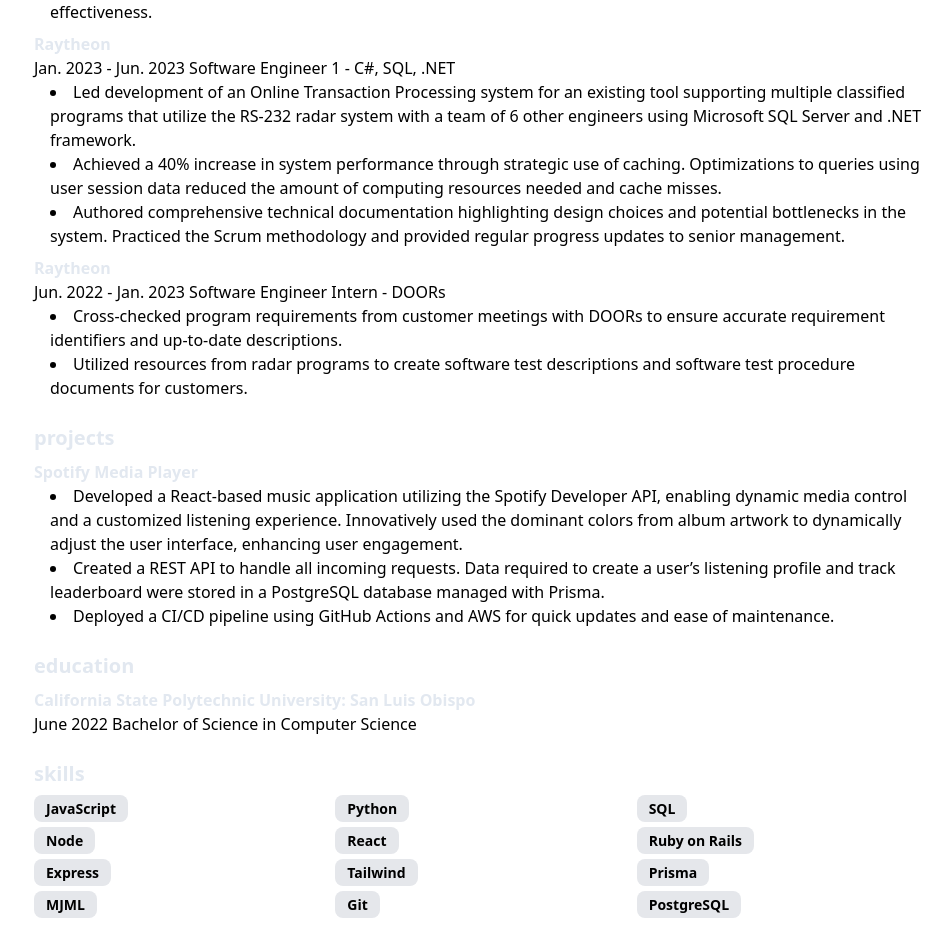
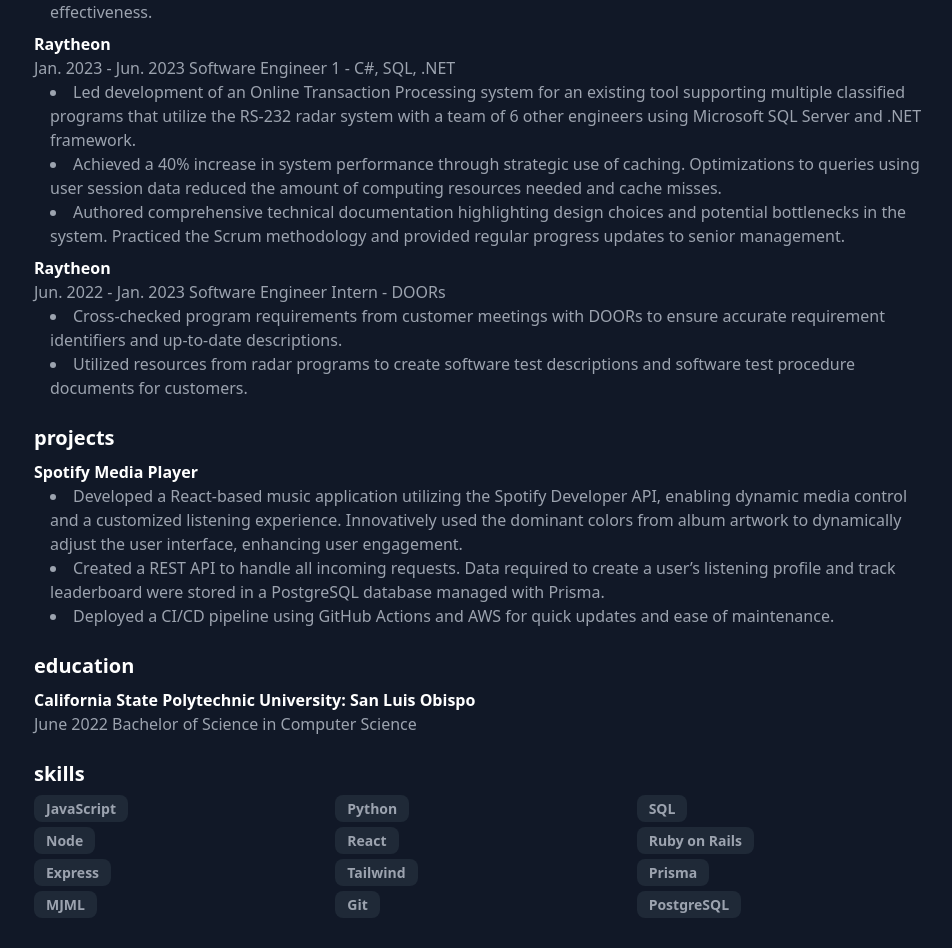
Before and after one commit to edolivar/personalWebsite, a React (Vite) app: page /Resume in a window 1280 px wide. Shown: the part 640-1588 px from the top of the page, without its empty margins (158-1110 px from the left). Built offline with nearby package versions, Linux system fonts and the light colour scheme.

Commit message:
updating darkmode resume

```diff
--- a/src/Components/Resume.jsx
+++ b/src/Components/Resume.jsx
@@ -4,27 +4,27 @@
 function Resume() {
   return (
     <>
-      <div className="bg-white p-8">
+      <div className="bg-gray-900 text-white p-8">
         <div className="max-w-4xl mx-auto">
           <div className="mt-4">
             <p className="text-2xl font-bold">EDWIN OLIVARES</p>
-            <p className="text-sm text-black">
+            <p className="text-sm text-gray-400">
               Los Angeles, CA | 424.236.0184 |{' '}
-              <a href="http://www.edwinolivares.com" className="text-black hover:underline">
+              <a href="http://www.edwinolivares.com" className="text-blue-400 hover:underline">
                 www.edwinolivares.com
               </a>{' '}
               |{' '}
-              <a href="mailto:mail@edwinolivares.com" className="text-black hover:underline">
+              <a href="mailto:mail@edwinolivares.com" className="text-blue-400 hover:underline">
                 mail@edwinolivares.com
               </a>
             </p>
             <h2 className="pt-6 text-xl font-bold">experience</h2>
             <div className="mt-2">
               <p className="font-bold">Secure Tech Solutions</p>
-              <p className="text-black">
+              <p className="text-gray-400">
                 Oct. 2023 - Present Full Stack Developer - Ruby on Rails, PostgreSQL
               </p>
-              <ul className="list-disc list-inside ml-4 text-black">
+              <ul className="list-disc list-inside ml-4 text-gray-400">
                 <li>
                   Spearheaded the development of a phishing training tool, significantly enhancing
                   cybersecurity training for client companies. The suite includes features for
@@ -46,10 +46,10 @@
             </div>
             <div className="mt-2">
               <p className="font-bold">Secure Tech Solutions</p>
-              <p className="text-black">
+              <p className="text-gray-400">
                 Jun. 2024 - Jul. 2024 System Integration Engineer - Docker, MySQL
               </p>
-              <ul className="list-disc list-inside ml-4 text-black">
+              <ul className="list-disc list-inside ml-4 text-gray-400">
                 <li>
                   Oversaw and led the deployment of an asset management and customer support ticket
                   system. Managed the configuration and setup of Snipe-IT for asset management and
@@ -64,10 +64,10 @@
             </div>
             <div className="mt-2">
               <p className="font-bold">Raytheon</p>
-              <p className="text-black">
+              <p className="text-gray-400">
                 Jan. 2023 - Jun. 2023 Software Engineer 1 - C#, SQL, .NET
               </p>
-              <ul className="list-disc list-inside ml-4 text-black">
+              <ul className="list-disc list-inside ml-4 text-gray-400">
                 <li>
                   Led development of an Online Transaction Processing system for an existing tool
                   supporting multiple classified programs that utilize the RS-232 radar system with
@@ -87,8 +87,10 @@
             </div>
             <div className="mt-2">
               <p className="font-bold">Raytheon</p>
-              <p className="text-black">Jun. 2022 - Jan. 2023 Software Engineer Intern - DOORs</p>
-              <ul className="list-disc list-inside ml-4 text-black">
+              <p className="text-gray-400">
+                Jun. 2022 - Jan. 2023 Software Engineer Intern - DOORs
+              </p>
+              <ul className="list-disc list-inside ml-4 text-gray-400">
                 <li>
                   Cross-checked program requirements from customer meetings with DOORs to ensure
                   accurate requirement identifiers and up-to-date descriptions.
@@ -102,7 +104,7 @@
             <h2 className="pt-6 text-xl font-bold">projects</h2>
             <div className="mt-2">
               <p className="font-bold">Spotify Media Player</p>
-              <ul className="list-disc list-inside ml-4 text-black">
+              <ul className="list-disc list-inside ml-4 text-gray-400">
                 <li>
                   Developed a React-based music application utilizing the Spotify Developer API,
                   enabling dynamic media control and a customized listening experience. Innovatively
@@ -123,68 +125,68 @@
             <h2 className="pt-6 text-xl font-bold">education</h2>
             <div className="mt-2">
               <p className="font-bold">California State Polytechnic University: San Luis Obispo</p>
-              <p className="text-black">June 2022 Bachelor of Science in Computer Science</p>
+              <p className="text-gray-400">June 2022 Bachelor of Science in Computer Science</p>
             </div>
             <h2 className="pt-6 text-xl font-bold">skills</h2>
             <div className="mt-2">
-              <ul className="grid grid-cols-3 gap-2 text-black">
+              <ul className="grid grid-cols-3 gap-2 text-gray-400">
                 <li>
-                  <span className="bg-gray-200 rounded-lg px-3 py-1 text-sm font-semibold">
+                  <span className="bg-gray-800 rounded-lg px-3 py-1 text-sm font-semibold">
                     JavaScript
                   </span>
                 </li>
                 <li>
-                  <span className="bg-gray-200 rounded-lg px-3 py-1 text-sm font-semibold">
+                  <span className="bg-gray-800 rounded-lg px-3 py-1 text-sm font-semibold">
                     Python
                   </span>
                 </li>
                 <li>
-                  <span className="bg-gray-200 rounded-lg px-3 py-1 text-sm font-semibold">
+                  <span className="bg-gray-800 rounded-lg px-3 py-1 text-sm font-semibold">
                     SQL
                   </span>
                 </li>
                 <li>
-                  <span className="bg-gray-200 rounded-lg px-3 py-1 text-sm font-semibold">
+                  <span className="bg-gray-800 rounded-lg px-3 py-1 text-sm font-semibold">
                     Node
                   </span>
                 </li>
                 <li>
-                  <span className="bg-gray-200 rounded-lg px-3 py-1 text-sm font-semibold">
+                  <span className="bg-gray-800 rounded-lg px-3 py-1 text-sm font-semibold">
                     React
                   </span>
                 </li>
                 <li>
-                  <span className="bg-gray-200 rounded-lg px-3 py-1 text-sm font-semibold">
+                  <span className="bg-gray-800 rounded-lg px-3 py-1 text-sm font-semibold">
                     Ruby on Rails
                   </span>
                 </li>
                 <li>
-                  <span className="bg-gray-200 rounded-lg px-3 py-1 text-sm font-semibold">
+                  <span className="bg-gray-800 rounded-lg px-3 py-1 text-sm font-semibold">
                     Express
                   </span>
                 </li>
                 <li>
-                  <span className="bg-gray-200 rounded-lg px-3 py-1 text-sm font-semibold">
+                  <span className="bg-gray-800 rounded-lg px-3 py-1 text-sm font-semibold">
                     Tailwind
                   </span>
                 </li>
                 <li>
-                  <span className="bg-gray-200 rounded-lg px-3 py-1 text-sm font-semibold">
+                  <span className="bg-gray-800 rounded-lg px-3 py-1 text-sm font-semibold">
                     Prisma
                   </span>
                 </li>
                 <li>
-                  <span className="bg-gray-200 rounded-lg px-3 py-1 text-sm font-semibold">
+                  <span className="bg-gray-800 rounded-lg px-3 py-1 text-sm font-semibold">
                     MJML
                   </span>
                 </li>
                 <li>
-                  <span className="bg-gray-200 rounded-lg px-3 py-1 text-sm font-semibold">
+                  <span className="bg-gray-800 rounded-lg px-3 py-1 text-sm font-semibold">
                     Git
                   </span>
                 </li>
                 <li>
-                  <span className="bg-gray-200 rounded-lg px-3 py-1 text-sm font-semibold">
+                  <span className="bg-gray-800 rounded-lg px-3 py-1 text-sm font-semibold">
                     PostgreSQL
                   </span>
                 </li>
@@ -197,4 +199,5 @@
     </>
   );
 }
+
 export default withRouter(Resume);
```
